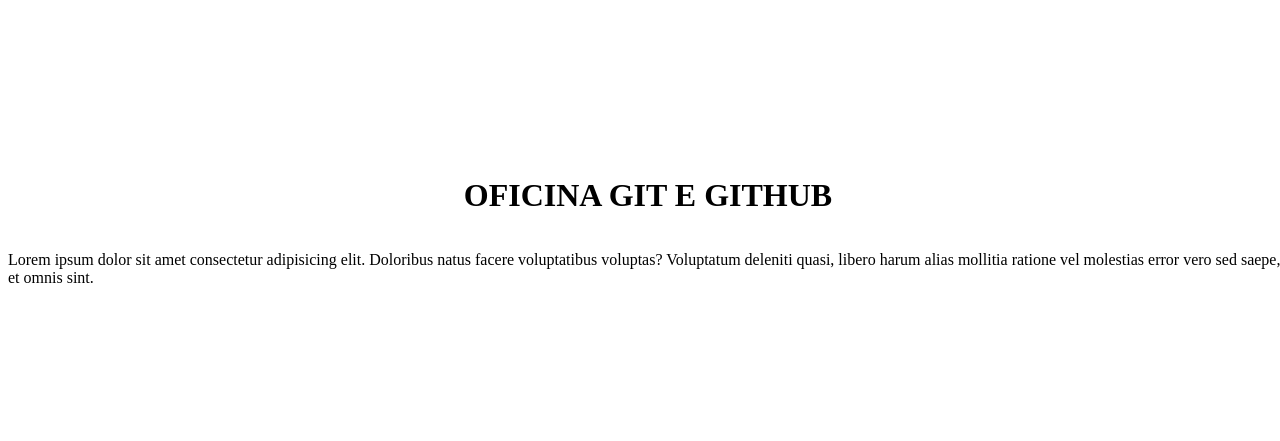
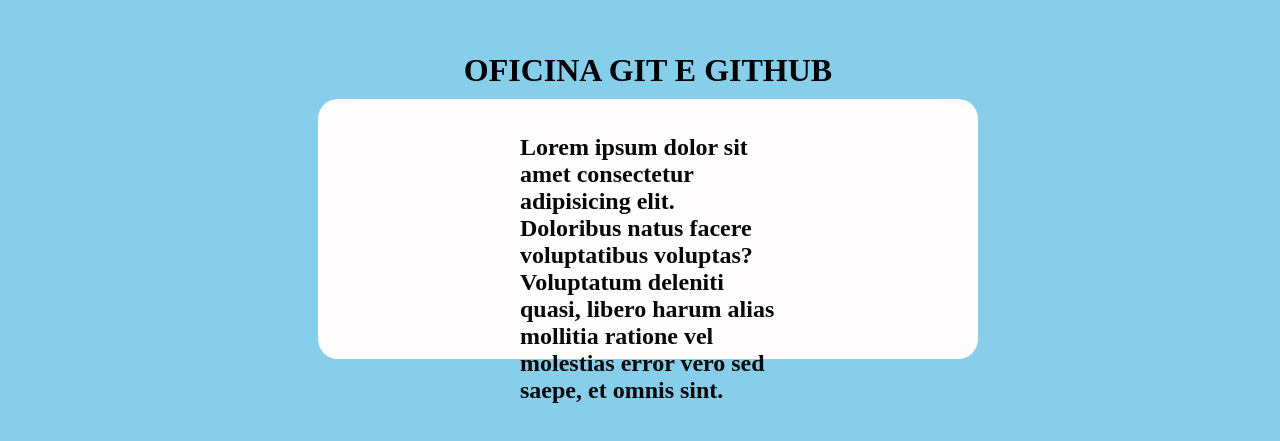
Before and after one commit to Bernardosc1/Aula-Git, a plain HTML site: page index.html in a window 1280 px wide. Shown: the part 179-620 px from the top of the page. Drawn offline with Linux system fonts and the light colour scheme.

Commit message:
Estilizacao melhorada

```diff
--- a/index.css
+++ b/index.css
@@ -4,4 +4,28 @@ body{
   display: flex;
   flex-direction: column;
   justify-content: center;
-  align-items: center;}
+  align-items: center;
+  background-color: skyblue;}
+
+  main{
+    display: flex;
+    flex-direction: column;
+    justify-content: center;
+    align-items: center;
+    background-color: #fffdfd;
+    width: 50%;
+    height: 30%;
+    border-radius: 20px;
+    padding: 10px;
+  }
+
+  h1{
+    color: rgb(0, 0, 0);
+  }
+  p{
+    font-size: 1.5rem;
+    font-weight: bold;
+    color: #080808;
+    width: 40%;
+    text-wrap: wrap;
+  }
--- a/index.html
+++ b/index.html
@@ -7,7 +7,9 @@
   <link rel="stylesheet" href="index.css">
 </head>
 <body style="width: 100%; height: 100vh; display: flex; justify-content: center; align-items: center;">
+  <main>
     <h1>OFICINA GIT E GITHUB</h1>
     <p>Lorem ipsum dolor sit amet consectetur adipisicing elit. Doloribus natus facere voluptatibus voluptas? Voluptatum deleniti quasi, libero harum alias mollitia ratione vel molestias error vero sed saepe, et omnis sint.</p>
-</body>
+  </main>
+  </body>
 </html>
```
Also changed, not shown: Aula Git.txt.
